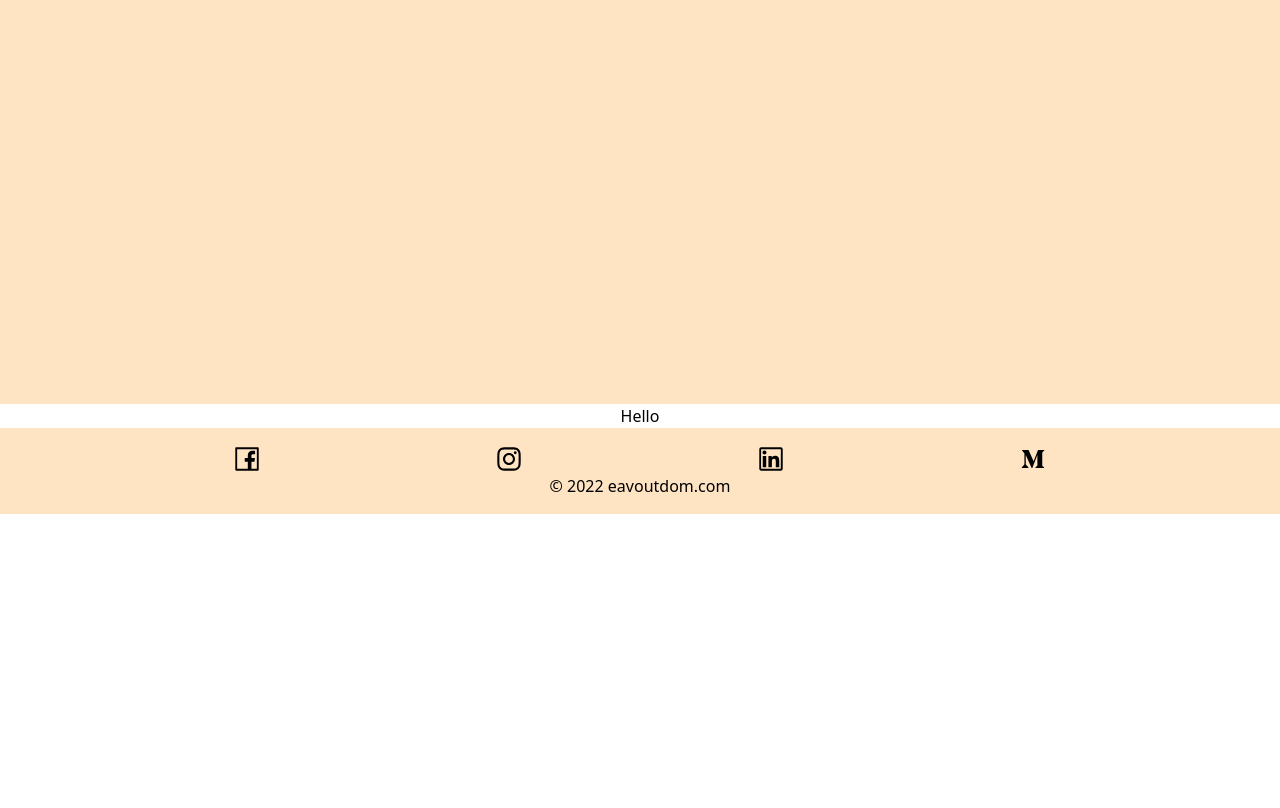
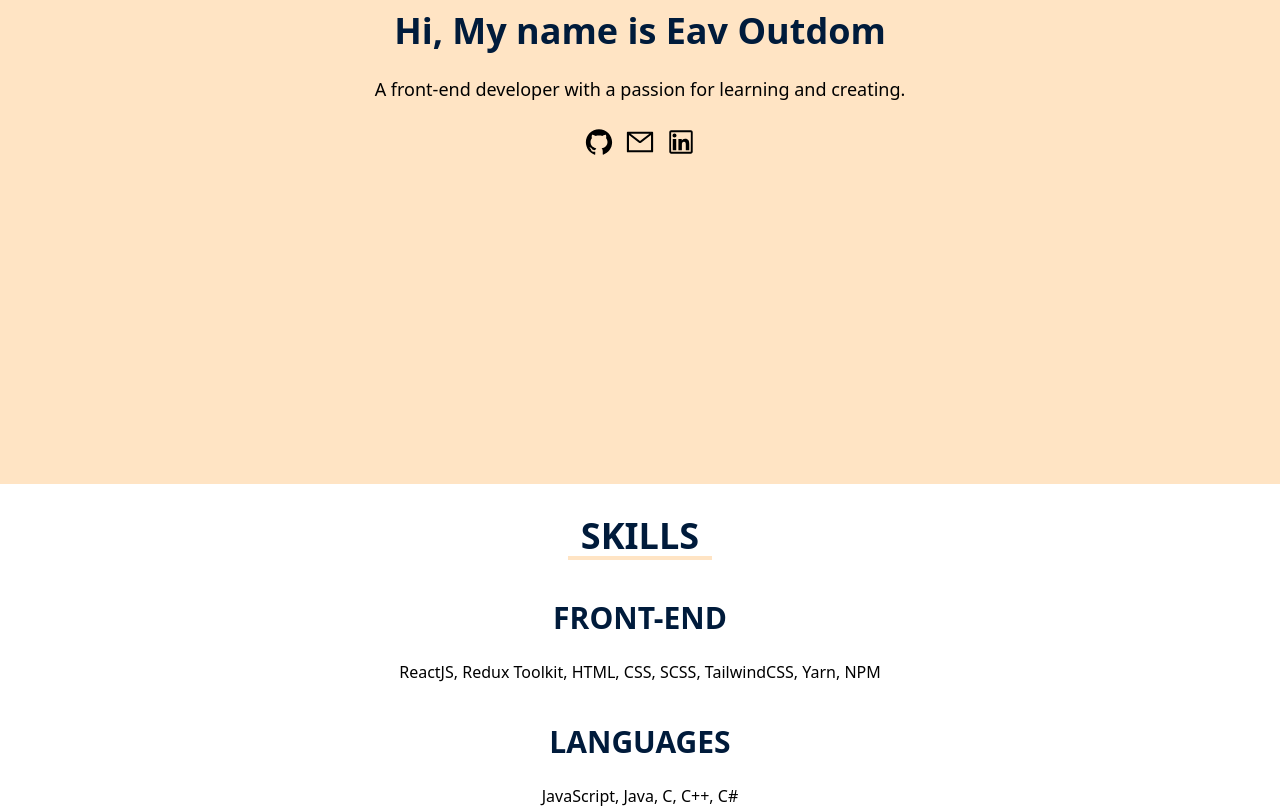
Before and after one commit to EavOutDom/Portfolio, a React (Create React App) app: page / in a window 1280 px wide. Shown: the part 380-1188 px from the top of the page. Before the commit the page ends 894 px from the top, so only its background shows below. Built offline with nearby package versions, Linux system fonts and the light colour scheme.

Commit message:
update 2

```diff
--- a/src/pages/home.jsx
+++ b/src/pages/home.jsx
@@ -8,7 +8,12 @@ import {
 const Home = () => {
     return (
         <div className=" w-full text-center">
-            <div className={"bg-[bisque] md:h-[90vh] h-80 duration-500 mt-16 py-28 px-2 md:px-16"}>
+            <div
+                className={
+                    "bg-[bisque] md:h-screen h-80 duration-500 mt-16 flex items-center justify-center"
+                }
+            >
+                <div>
                     <h1
                         className={
                             "text-[#001B3B] md:text-4xl duration-500 text-xl font-bold"
@@ -20,7 +25,7 @@ const Home = () => {
                         A front-end developer with a passion for learning and
                         creating.
                     </p>
-                <div className={"w-2/4 mx-auto"}>
+                    <div className={"w-3/12 mx-auto"}>
                         <div
                             className={
                                 "flex justify-evenly md:text-3xl duration-500 text-2xl"
@@ -32,8 +37,39 @@ const Home = () => {
                         </div>
                     </div>
                 </div>
+            </div>
             <div>
-              Hello
+                <h1
+                    className={
+                        "uppercase md:text-4xl duration-500 text-xl font-bold text-[#001B3B] mt-8"
+                    }
+                >
+                    skills
+                </h1>
+                <div
+                    className={
+                        "mx-auto w-20 h-1 bg-[bisque] duration-500 md:w-36"
+                    }
+                ></div>
+                <h1
+                    className={
+                        "uppercase md:text-3xl duration-500 text-lg font-bold text-[#001B3B] mt-10 mb-6"
+                    }
+                >
+                    Front-End
+                </h1>
+                <p className={"my-2"}>
+                    ReactJS, Redux Toolkit, HTML, CSS, SCSS, TailwindCSS, Yarn,
+                    NPM
+                </p>
+                <h1
+                    className={
+                        "uppercase md:text-3xl duration-500 text-lg font-bold text-[#001B3B] mt-10 mb-6"
+                    }
+                >
+                    Languages
+                </h1>
+                <p className={"mt-2, mb-36"}>JavaScript, Java, C, C++, C#</p>
             </div>
         </div>
     );
```
Lines whose indentation alone changed are shown as unchanged.
